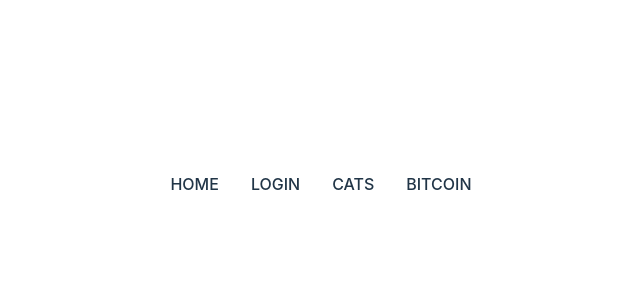
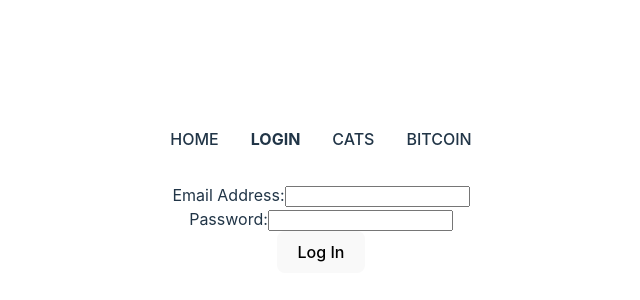
Before and after one commit to KerryPower/module-7-lab, a React (Vite) app in the folder module-7-lab/: page /login in a window 1280 px wide. Shown: the part 216-516 px from the top of the page, without its empty margins (319-959 px from the left). Built offline with nearby package versions, Linux system fonts and the light colour scheme.

Commit message:
updated login form

```diff
--- a/module-7-lab/src/App.jsx
+++ b/module-7-lab/src/App.jsx
@@ -10,15 +10,18 @@
 import { MoodProvider } from './components/context/EmojiContext'
 import AppRoutes from './routes/AppRoutes'
 import NavBar from './components/NavBar'
+import { UserProvider } from './components/context/UserContext'
 
 
 function App() {
 
   return (
+    <UserProvider>
     <MoodProvider>
       <NavBar />
       <AppRoutes />
     </MoodProvider>
+    </UserProvider>
   )
 }
 
--- a/module-7-lab/src/components/Emoji/EmojiChanger.jsx
+++ b/module-7-lab/src/components/Emoji/EmojiChanger.jsx
@@ -1,4 +1,3 @@
-import { useState } from 'react';
 import { useMood } from '../context/EmojiContext';
 
 export default function Emoji() {
--- a/module-7-lab/src/components/LoginForm/LoginForm.jsx
+++ b/module-7-lab/src/components/LoginForm/LoginForm.jsx
@@ -1,5 +1,9 @@
-import { useState } from "react";
+import { useEffect, useState} from "react";
 import { useUserContext } from "../context/UserContext";
+
+const userList = [
+    { email: 'admin@email.com', password: 'adminpass' },
+];
 
 export default function LoginForm() {
     const [userEmail, setUserEmail] = useState('');
@@ -7,53 +11,77 @@
     const [submitResult, setSubmitResult] = useState('');
     const { currentUser, handleUpdateUser } = useUserContext();
 
+    useEffect(() => {
+        const storedUser = localStorage.getItem('currentUser');
+        if (storedUser) {
+            handleUpdateUser(JSON.parse(storedUser));
+        }
+    }, [handleUpdateUser]);
+
     const handleSubmit = (e) => {
         e.preventDefault();
+
+        setSubmitResult('');
+
         if (userPassword.length < 5) {
-            setSubmitResult('Password must be at least 5 chars long');
-        } else if (userPassword === userEmail) {
+            setSubmitResult('Password must be at least 5 characters long');
+            return;
+        }
+
+        if (userPassword === userEmail) {
             setSubmitResult('Password must not match email address');
-        } else {
+            return;
+        }
+
+        const user = userList.find(user => user.email === userEmail && user.password === userPassword);
+
+        if (user) {
             setSubmitResult('Successful login.');
             handleUpdateUser({ email: userEmail });
+        } else {
+            setSubmitResult('Invalid email or password');
         }
     }
 
-    const userEmailExists = currentUser && currentUser.email;
-
-    if (userEmailExists) {
+    if (currentUser && currentUser.email) {
         return (
-            <>
+            <div className="welcomeMessage">
                 <p>Welcome {currentUser.email}!</p>
                 <button onClick={() => handleUpdateUser({})}>Log Out</button>
-            </>
+            </div>
         );
     } else {
         return (
             <div className="LoginForm componentBox">
                 <form onSubmit={handleSubmit}>
                     <div className="formRow">
-                        <label>Email Address:
+                        <label htmlFor="email">
+                            Email Address:
                             <input
                                 type="email"
+                                id="email"
                                 value={userEmail}
                                 name="userEmail"
                                 onChange={(e) => setUserEmail(e.target.value)}
+                                required
                             />
                         </label>
                     </div>
                     <div className="formRow">
-                        <label>Password:
+                        <label htmlFor="password">
+                            Password:
                             <input
                                 type="password"
+                                id="password"
                                 value={userPassword}
-                                name="password"
+                                name="userPassword"
                                 onChange={(e) => setUserPassword(e.target.value)}
+                                required
                             />
                         </label>
                     </div>
                     <button type="submit">Log In</button>
-                    <p>{submitResult}</p>
+                    {submitResult && <p className="submitResult">{submitResult}</p>}
                 </form>
             </div>
         );
--- a/module-7-lab/src/components/NavBar.jsx
+++ b/module-7-lab/src/components/NavBar.jsx
@@ -7,9 +7,9 @@
 style={{}}>
 <ul className="menu">
 <li><NavLink to="/">Home</NavLink></li>
-<li><NavLink to="/LoginPage">Login</NavLink></li>
-<li><NavLink to="/CatsPage">Cats</NavLink></li>
-<li><NavLink to="/BitcoinPage">Bitcoin</NavLink></li>
+<li><NavLink to="/login">Login</NavLink></li>
+<li><NavLink to="/cats">Cats</NavLink></li>
+<li><NavLink to="/bitcoin">Bitcoin</NavLink></li>
 </ul>
 </nav>
 )
--- a/module-7-lab/src/components/context/UserContext.jsx
+++ b/module-7-lab/src/components/context/UserContext.jsx
@@ -1,4 +1,4 @@
-import { createContext, useContext, useState } from "react";
+import { createContext, useContext, useState, useEffect } from "react";
 
 const UserContext = createContext({
   currentUser: null,
@@ -8,8 +8,21 @@
 export const UserProvider = ({ children }) => {
   const [currentUser, setCurrentUser] = useState(null);
 
+  useEffect(() => {
+    const storedUser = localStorage.getItem('currentUser');
+    if (storedUser) {
+      setCurrentUser(JSON.parse(storedUser));
+    }
+  }, []);
+
   const handleUpdateUser = (user) => {
-    setCurrentUser(user);
+    if (user.email) {
+      localStorage.setItem('currentUser', JSON.stringify(user));
+      setCurrentUser(user);
+    } else {
+      localStorage.removeItem('currentUser');
+      setCurrentUser(null);
+    }
   };
 
   return (
--- a/module-7-lab/src/routes/AppRoutes.jsx
+++ b/module-7-lab/src/routes/AppRoutes.jsx
@@ -3,14 +3,15 @@
 import Homepage from "../pages/HomePage";
 import { Routes, Route } from "react-router-dom";
 import LoginPage from "../pages/LoginPage";
+import ProtectedRoute from "./ProtectedRoutes";
 
 export default function AppRoutes(props) {
     return (
     <Routes>
     <Route index element={<Homepage {...props} />} />
-    <Route path="LoginPage" element={<LoginPage {...props} />} />
-    <Route path="CatsPage" element={<CatsPage {...props} />} />
-    <Route path="BitcoinPage" element={<BitcoinPage {...props} />} />
+    <Route path="/login" element={<LoginPage {...props} />} />
+    <Route path="/cats" element={<ProtectedRoute><CatsPage {...props} /></ProtectedRoute>} />
+    <Route path="/bitcoin" element={<ProtectedRoute><BitcoinPage {...props} /></ProtectedRoute>} />
     </Routes>
     )
 }
--- /dev/null
+++ b/module-7-lab/src/routes/ProtectedRoutes.jsx
@@ -0,0 +1,11 @@
+import { Outlet, Navigate } from "react-router-dom";
+import { useUserContext } from "../components/context/UserContext";
+
+export default function ProtectedRoute({ redirectPath = '/login', children }) {
+    const { currentUser } = useUserContext();
+
+    if (!currentUser || !currentUser.email) {
+        return <Navigate to={redirectPath} replace />;
+    }
+
+    return children ? children : <Outlet />}
```
